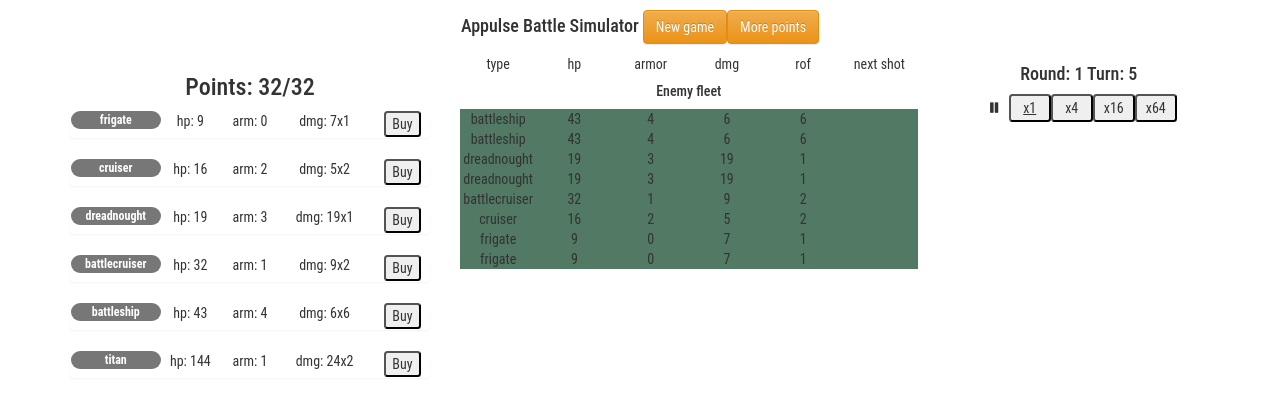
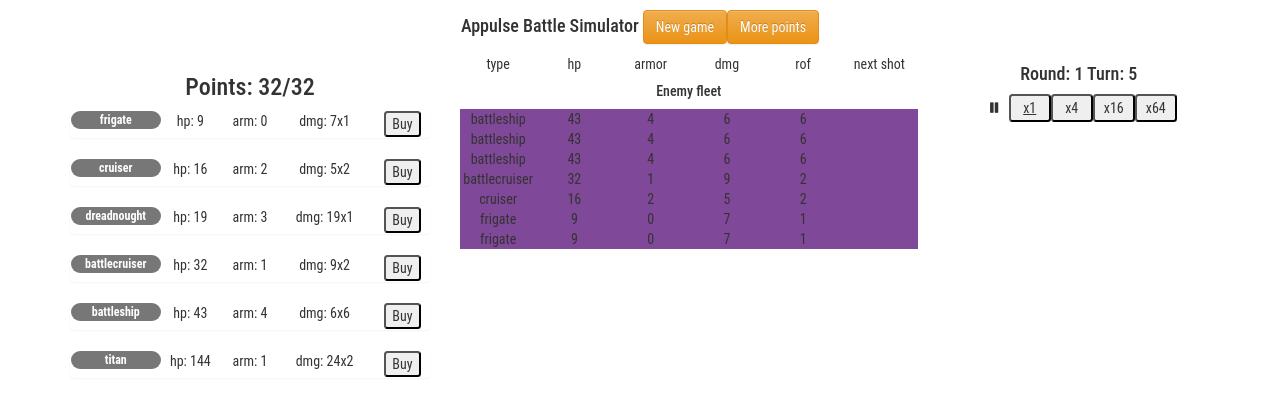
Before and after one commit to gapak/appulsim, a React (Create React App) app: page / in a window 1280 px wide. Shown: the top 416 px of the page. Built offline with nearby package versions, Linux system fonts and the light colour scheme.

Commit message:
finishing touches

```diff
--- a/src/App.js
+++ b/src/App.js
@@ -197,7 +197,7 @@ class App extends Component {
                                         <button className={(_.sum(_.values(this.state.player_fleet)) > 0 || true ? 'btn btn-danger' : 'btn btn-danger disabled')}
                                                 onClick={() => {
                                                     let battle = this.state.in_battle_fleets;
-                                                    battle[this.state.player_name] = {player: this.state.player_name, color: this.state.player_color, fleet: sortFleet(this.state.player_fleet)};
+                                                    battle[this.state.player_name] = {player: this.state.player_name, color: this.state.player_color, ships: sortFleet(this.state.player_fleet)};
                                                     this.setState({
                                                         in_battle_fleets: battle,
                                                         player_fleet: [],
@@ -220,7 +220,7 @@ class App extends Component {
                                 { _.map(_.values(this.state.in_battle_fleets), (fleet, key) =>
                                     <div key={key}>
                                         <h5>{fleet.player} fleet</h5>
-                                        {_.map(fleet.fleet, (ship, key) =>
+                                        {_.map(fleet.ships, (ship, key) =>
                                             <div key={key} style={{backgroundColor: ship.color, opacity: (ship.hp > 0 ? 1 : 0.5)}} className="flex-element flex-container-row slim">
                                                 <div className="flex-element slim">{ship.type}</div>
                                                 <div className="flex-element slim">{ship.hp}</div>
--- a/src/game/fleets.js
+++ b/src/game/fleets.js
@@ -5,38 +5,38 @@ import {default_points} from '../game/default_state';
 
 export const fleets = [
 
-    {player: 'dark',        color: '#555555', fleet: {frigate: 0, cruiser: 0, battlecruiser: 0, dreadnought: 0, battleship: 0, titan: 2}},
-    {player: 'grey2',       color: '#888888', fleet: {frigate: 0, cruiser: 0, battlecruiser: 0, dreadnought: 0, battleship: 4, titan: 0}},
-    {player: 'grey3',       color: '#aaaaaa', fleet: {frigate: 0, cruiser: 0, battlecruiser: 0, dreadnought: 8, battleship: 0, titan: 0}},
-    {player: 'grey4',       color: '#bbbbbb', fleet: {frigate: 0, cruiser: 0, battlecruiser: 8, dreadnought: 0, battleship: 0, titan: 0}},
-    {player: 'grey5',       color: '#cccccc', fleet: {frigate: 0, cruiser: 16, battlecruiser: 0, dreadnought: 0, battleship: 0, titan: 0}},
-    {player: 'grey6',       color: '#eeeeee', fleet: {frigate: 32, cruiser: 0, battlecruiser: 0, dreadnought: 0, battleship: 0, titan: 0}},
+    {player: 'dark',        color: '#555555', ships: {frigate: 0, cruiser: 0, battlecruiser: 0, dreadnought: 0, battleship: 0, titan: 2}},
+    {player: 'grey2',       color: '#888888', ships: {frigate: 0, cruiser: 0, battlecruiser: 0, dreadnought: 0, battleship: 4, titan: 0}},
+    {player: 'grey3',       color: '#aaaaaa', ships: {frigate: 0, cruiser: 0, battlecruiser: 0, dreadnought: 8, battleship: 0, titan: 0}},
+    {player: 'grey4',       color: '#bbbbbb', ships: {frigate: 0, cruiser: 0, battlecruiser: 8, dreadnought: 0, battleship: 0, titan: 0}},
+    {player: 'grey5',       color: '#cccccc', ships: {frigate: 0, cruiser: 16, battlecruiser: 0, dreadnought: 0, battleship: 0, titan: 0}},
+    {player: 'grey6',       color: '#eeeeee', ships: {frigate: 32, cruiser: 0, battlecruiser: 0, dreadnought: 0, battleship: 0, titan: 0}},
 
 
-//{player: 'another_blue',color: '#33ffee', fleet: {frigate: 16, cruiser: 0, battlecruiser: 4, dreadnought: 0, battleship: 0, titan: 0}},
+//{player: 'another_blue',color: '#33ffee', ships: {frigate: 16, cruiser: 0, battlecruiser: 4, dreadnought: 0, battleship: 0, titan: 0}},
     ///*
 
-    {player: 'blue',        color: '#aaaaff', fleet: {frigate: 0, cruiser: 0, battlecruiser: 0, dreadnought: 4, battleship: 2, titan: 0}},
-    {player: 'magenta1',    color: '#ee77ee', fleet: {frigate: 0, cruiser: 0, battlecruiser: 4, dreadnought: 0, battleship: 2, titan: 0}},
-    {player: 'magenta2',    color: '#ffaaff', fleet: {frigate: 0, cruiser: 8, battlecruiser: 0, dreadnought: 0, battleship: 2, titan: 0}},
-    {player: 'green',       color: '#aaffaa', fleet: {frigate: 16, cruiser: 0, battlecruiser: 0, dreadnought: 0, battleship: 2, titan: 0}},
-    {player: 'deep_blue',   color: '#88bbbb', fleet: {frigate: 0, cruiser: 0, battlecruiser: 4, dreadnought: 4, battleship: 0, titan: 0}},
-    {player: 'light_blue',  color: '#aaffff', fleet: {frigate: 0, cruiser: 8, battlecruiser: 0, dreadnought: 4, battleship: 0, titan: 0}},
-    {player: 'another_blue',color: '#33ffee', fleet: {frigate: 0, cruiser: 8, battlecruiser: 4, dreadnought: 0, battleship: 0, titan: 0}},
-    {player: 'yellow',      color: '#ffffaa', fleet: {frigate: 16, cruiser: 0, battlecruiser: 0, dreadnought: 4, battleship: 0, titan: 0}},
-    {player: 'dark_red',    color: '#ee8888', fleet: {frigate: 16, cruiser: 0, battlecruiser: 4, dreadnought: 0, battleship: 0, titan: 0}},
-    {player: 'red',         color: '#ffaaaa', fleet: {frigate: 16, cruiser: 8, battlecruiser: 0, dreadnought: 0, battleship: 0, titan: 0}},
+    {player: 'blue',        color: '#aaaaff', ships: {frigate: 0, cruiser: 0, battlecruiser: 0, dreadnought: 4, battleship: 2, titan: 0}},
+    {player: 'magenta1',    color: '#ee77ee', ships: {frigate: 0, cruiser: 0, battlecruiser: 4, dreadnought: 0, battleship: 2, titan: 0}},
+    {player: 'magenta2',    color: '#ffaaff', ships: {frigate: 0, cruiser: 8, battlecruiser: 0, dreadnought: 0, battleship: 2, titan: 0}},
+    {player: 'green',       color: '#aaffaa', ships: {frigate: 16, cruiser: 0, battlecruiser: 0, dreadnought: 0, battleship: 2, titan: 0}},
+    {player: 'deep_blue',   color: '#88bbbb', ships: {frigate: 0, cruiser: 0, battlecruiser: 4, dreadnought: 4, battleship: 0, titan: 0}},
+    {player: 'light_blue',  color: '#aaffff', ships: {frigate: 0, cruiser: 8, battlecruiser: 0, dreadnought: 4, battleship: 0, titan: 0}},
+    {player: 'another_blue',color: '#33ffee', ships: {frigate: 0, cruiser: 8, battlecruiser: 4, dreadnought: 0, battleship: 0, titan: 0}},
+    {player: 'yellow',      color: '#ffffaa', ships: {frigate: 16, cruiser: 0, battlecruiser: 0, dreadnought: 4, battleship: 0, titan: 0}},
+    {player: 'dark_red',    color: '#ee8888', ships: {frigate: 16, cruiser: 0, battlecruiser: 4, dreadnought: 0, battleship: 0, titan: 0}},
+    {player: 'red',         color: '#ffaaaa', ships: {frigate: 16, cruiser: 8, battlecruiser: 0, dreadnought: 0, battleship: 0, titan: 0}},
 
-    {player: 'white',       color: '#efefef', fleet: {frigate: 8, cruiser: 4, battlecruiser: 1, dreadnought: 1, battleship: 1, titan: 0}},
+    {player: 'white',       color: '#efefef', ships: {frigate: 8, cruiser: 4, battlecruiser: 1, dreadnought: 1, battleship: 1, titan: 0}},
 
-    {player: 'gapak',       color: '#0ba00d', fleet: {frigate: 6, cruiser: 5, battlecruiser: 1, dreadnought: 2, battleship: 1, titan: 0}},
-    {player: '4epen',       color: '#81D5BD', fleet: {frigate: 12, cruiser: 2, battlecruiser: 0, dreadnought: 0, battleship: 2, titan: 0}},
-    {player: 'roilegan',    color: '#aaaa42', fleet: {frigate: 8, cruiser: 2, battlecruiser: 1, dreadnought: 0, battleship: 0, titan: 1}},
-    {player: 'naddyson',    color: '#00ffff', fleet: {frigate: 6, cruiser: 1, battlecruiser: 0, dreadnought: 2, battleship: 0, titan: 1}},
-    {player: 'merkulov',    color: 'purple',  fleet: {frigate: 8, cruiser: 0, battlecruiser: 2, dreadnought: 0, battleship: 0, titan: 1}},
-    {player: 'lojmax',      color: '#ff00ff', fleet: {frigate: 4, cruiser: 2, battlecruiser: 1, dreadnought: 1, battleship: 0, titan: 1}},
-    {player: 'aldekein',    color: '#aa66bb', fleet: {frigate: 0, cruiser: 4, battlecruiser: 0, dreadnought: 0, battleship: 3, titan: 0}},
-    {player: 'Mira',        color: '#0ABAB5', fleet: {frigate: 0, cruiser: 0, battlecruiser: 3, dreadnought: 1, battleship: 0, titan: 1}},
+    {player: 'gapak',       color: '#0ba00d', ships: {frigate: 6, cruiser: 5, battlecruiser: 1, dreadnought: 2, battleship: 1, titan: 0}},
+    {player: '4epen',       color: '#81D5BD', ships: {frigate: 12, cruiser: 2, battlecruiser: 0, dreadnought: 0, battleship: 2, titan: 0}},
+    {player: 'roilegan',    color: '#aaaa42', ships: {frigate: 8, cruiser: 2, battlecruiser: 1, dreadnought: 0, battleship: 0, titan: 1}},
+    {player: 'naddyson',    color: '#00ffff', ships: {frigate: 6, cruiser: 1, battlecruiser: 0, dreadnought: 2, battleship: 0, titan: 1}},
+    {player: 'merkulov',    color: 'purple',  ships: {frigate: 8, cruiser: 0, battlecruiser: 2, dreadnought: 0, battleship: 0, titan: 1}},
+    {player: 'lojmax',      color: '#ff00ff', ships: {frigate: 4, cruiser: 2, battlecruiser: 1, dreadnought: 1, battleship: 0, titan: 1}},
+    {player: 'aldekein',    color: '#aa66bb', ships: {frigate: 0, cruiser: 4, battlecruiser: 0, dreadnought: 0, battleship: 3, titan: 0}},
+    {player: 'Mira',        color: '#0ABAB5', ships: {frigate: 0, cruiser: 0, battlecruiser: 3, dreadnought: 1, battleship: 0, titan: 1}},
     //*/
 
 ];
@@ -56,7 +56,7 @@ export const getFleets = () => {
 export const getFleet = (fleet) => {
   //  console.log('getFleet', fleet);
     let ships = [];
-        _.each(fleet.fleet, (ship_count, ship_name) => {
+        _.each(fleet.ships, (ship_count, ship_name) => {
             for (let i = 0; i < ship_count; i++) {
                 ships.push(getShip(ship_name, fleet));
             }
@@ -68,7 +68,7 @@ export const getBattle = () => {
     let in_battle_fleets = [];
     _.each(fleets, (fleet) => {
         let builded_fleet = _.clone(fleet);
-        builded_fleet.fleet = getFleet(builded_fleet);
+        builded_fleet.ships = getFleet(builded_fleet);
         in_battle_fleets[fleet.player] = builded_fleet;
     });
  //   console.log(in_battle_fleets);
@@ -79,28 +79,30 @@ export const getRendomBattle = () => {
     let in_battle_fleets = [];
     let fleet = _.sample(fleets);
     let builded_fleet = _.clone(fleet);
-    builded_fleet.fleet = getFleet(builded_fleet);
+    builded_fleet.ships = getFleet(builded_fleet);
     in_battle_fleets[fleet.player] = builded_fleet;
 //   console.log(in_battle_fleets);
     return in_battle_fleets;
 };
 
 export const generateSingleEnemyFleet = () => {
-    let fleet = {player: 'Enemy', color: '#'+_.random(42, 99)+''+_.random(42, 99)+''+_.random(42, 99), fleet: []};
+    let fleet = {player: 'Enemy', color: '#'+_.random(42, 99)+''+_.random(42, 99)+''+_.random(42, 99), ships: []};
+
+    let ships_list = _.filter(_.keys(ships), (ship) => { return _.random(1, 5) !== 1; });
     let points = default_points;
 
     while(points > 0) {
-        let ship_key = _.sample(_.keys(ships));
-        if (ships[ship_key].points <= points && _.random(1, Math.ceil(1 + ships[ship_key].points/2)) === 1) {
-            points -= ships[ship_key].points;
-            fleet.fleet.push(getShip(ship_key, fleet));
+        let ship_key = _.sample(ships_list);
+        if (ships[ship_key].cost <= points && _.random(1, Math.ceil(1 + ships[ship_key].cost/2)) === 1) {
+            points -= ships[ship_key].cost;
+            fleet.ships.push(getShip(ship_key, fleet));
         }
     }
-    fleet.fleet = sortFleet(fleet.fleet);
+    fleet.ships = sortFleet(fleet.ships);
     return {'Enemy': fleet};
 };
 
 
 export const sortFleet = (fleet) => {
-    return _.orderBy(fleet, ['points', 'dmg'], ['desc', 'desc']);
+    return _.orderBy(fleet, ['cost', 'dmg'], ['desc', 'desc']);
 };
--- a/src/game/rules.js
+++ b/src/game/rules.js
@@ -12,20 +12,20 @@ export const rules = {
 
             _.forEach(_.keys(state.in_battle_fleets), (fleet_id) => {
 
-                state.in_battle_fleets[fleet_id].fleet = _.filter(state.in_battle_fleets[fleet_id].fleet, (ship) => { return ship.hp > 0; });
+                state.in_battle_fleets[fleet_id].ships = _.filter(state.in_battle_fleets[fleet_id].ships, (ship) => { return ship.hp > 0; });
 
-                _.forEach(_.keys(state.in_battle_fleets[fleet_id].fleet), (ship_id) => {
-                    state.in_battle_fleets[fleet_id].fleet[ship_id].fireAtFrame = state.frame + _.random(0, 59);
+                _.forEach(_.keys(state.in_battle_fleets[fleet_id].ships), (ship_id) => {
+                    state.in_battle_fleets[fleet_id].ships[ship_id].fireAtFrame = state.frame + _.random(0, 59);
                 });
 
-                if (state.in_battle_fleets[fleet_id].fleet.length < 1) {
+                if (state.in_battle_fleets[fleet_id].ships.length < 1) {
                     delete state.in_battle_fleets[fleet_id];
                 }
             });
 
             if (_.keys(state.in_battle_fleets).length === 1) {
                 let winner_fleet = _.sample(state.in_battle_fleets);
-                let points = _.sumBy(winner_fleet.fleet, function(ship) { return ship.hp > 0 ? ship.points : 0; });
+                let points = _.sumBy(winner_fleet.ships, function(ship) { return ship.hp > 0 ? ship.cost : 0; });
 
                 state.messages.unshift({
                     background: "white",
@@ -43,7 +43,7 @@ export const rules = {
 
             _.forEach(_.keys(state.in_battle_fleets), (fleet_id) => {
                 let fleet = state.in_battle_fleets[fleet_id];
-                ships_list = ships_list.concat(_.filter(fleet.fleet, function(ship) { return (ship.fireAtFrame === state.frame && ship.hp > 0); }));
+                ships_list = ships_list.concat(_.filter(fleet.ships, function(ship) { return (ship.fireAtFrame === state.frame && ship.hp > 0); }));
             });
 
             let ships_order = _.shuffle(ships_list);
@@ -52,8 +52,8 @@ export const rules = {
 
             ships_order.forEach((ship, bad_id) => {
                 let player_id = ship.player;
-                let ship_id = _.indexOf(state.in_battle_fleets[player_id].fleet, ship);
-                state.in_battle_fleets[player_id].fleet[ship_id].fireAtFrame = false;
+                let ship_id = _.indexOf(state.in_battle_fleets[player_id].ships, ship);
+                state.in_battle_fleets[player_id].ships[ship_id].fireAtFrame = false;
                 if (ship.hp < 1) return false;
 
                 for (let i = 0; i < ship.rof; i++) {
@@ -61,13 +61,13 @@ export const rules = {
 
                     if (target !== false) {
                         let opponent_id = target.player;
-                        let target_id = _.indexOf(state.in_battle_fleets[opponent_id].fleet, target);
+                        let target_id = _.indexOf(state.in_battle_fleets[opponent_id].ships, target);
                      //   console.log(target);
                         let dmg = ship.dmg - target.armor;
-                        state.in_battle_fleets[opponent_id].fleet[target_id].hp -= dmg;
+                        state.in_battle_fleets[opponent_id].ships[target_id].hp -= dmg;
                         state.messages.unshift({
-                            background: "linear-gradient(to right, " + state.in_battle_fleets[player_id].fleet[ship_id].color + " , " + state.in_battle_fleets[opponent_id].color + ")",
-                            text: ship.type + " shot to " + state.in_battle_fleets[opponent_id].fleet[target_id].type + " and deal " + dmg});
+                            background: "linear-gradient(to right, " + state.in_battle_fleets[player_id].ships[ship_id].color + " , " + state.in_battle_fleets[opponent_id].color + ")",
+                            text: ship.type + " shot to " + state.in_battle_fleets[opponent_id].ships[target_id].type + " and deal " + dmg});
                     }
                 }
 
@@ -80,7 +80,7 @@ export const rules = {
 
 
 function findTarget(state, player) {
-    let fleets_list = _.filter(_.values(state.in_battle_fleets), function(fleet) { return _.filter(fleet.fleet, (ship) =>  { return (ship.player !== player && ship.hp > 0); }).length > 0; });
+    let fleets_list = _.filter(_.values(state.in_battle_fleets), function(fleet) { return _.filter(fleet.ships, (ship) =>  { return (ship.player !== player && ship.hp > 0); }).length > 0; });
 
   //  console.log("findTarget", player, fleets_list, state.in_battle_fleets);
 
@@ -90,8 +90,8 @@ function findTarget(state, player) {
 
     let fleet = _.sample(fleets_list);// state.in_battle_fleets[fleet_id];
 
-    _.forEach(_.keys(fleet.fleet), (ship_id) => {
-        let ship = state.in_battle_fleets[fleet.player].fleet[ship_id];
+    _.forEach(_.keys(fleet.ships), (ship_id) => {
+        let ship = state.in_battle_fleets[fleet.player].ships[ship_id];
         if (ship.player !== player && ship.hp > 0) {
             targets.push(ship);
         }
--- a/src/game/ships.js
+++ b/src/game/ships.js
@@ -3,28 +3,28 @@ import _ from 'lodash';
 
 
 export const ships_old = { // old
-    frigate:    {points: 1, hp: 6, armor: 0, dmg: 5, rof: 1},
-    cruiser:     {points: 2, hp: 9, armor: 1, dmg: 6, rof: 2},
-    dreadnought:    {points: 4, hp: 19, armor: 2, dmg: 10, rof: 2},
-    battleship: {points: 8, hp: 24, armor: 4, dmg: 6, rof: 4},
-    titan:      {points: 16, hp: 144, armor: 1, dmg: 24, rof: 2},
+    frigate:    {cost: 1, hp: 6, armor: 0, dmg: 5, rof: 1},
+    cruiser:     {cost: 2, hp: 9, armor: 1, dmg: 6, rof: 2},
+    dreadnought:    {cost: 4, hp: 19, armor: 2, dmg: 10, rof: 2},
+    battleship: {cost: 8, hp: 24, armor: 4, dmg: 6, rof: 4},
+    titan:      {cost: 16, hp: 144, armor: 1, dmg: 24, rof: 2},
 };
 
 export const ships_rebalanced = {  // rebalanced
-    frigate:    {points: 1, hp: 8,    armor: 0, dmg: 6,  rof: 1},
-    cruiser:     {points: 2, hp: 13,   armor: 2, dmg: 6,  rof: 2},
-    dreadnought:    {points: 4, hp: 21,   armor: 3, dmg: 15, rof: 1},
-    battleship: {points: 8, hp: 36,   armor: 5, dmg: 7,  rof: 4},
-    titan:      {points: 16, hp: 144, armor: 1, dmg: 24, rof: 2},
+    frigate:    {cost: 1, hp: 8,    armor: 0, dmg: 6,  rof: 1},
+    cruiser:     {cost: 2, hp: 13,   armor: 2, dmg: 6,  rof: 2},
+    dreadnought:    {cost: 4, hp: 21,   armor: 3, dmg: 15, rof: 1},
+    battleship: {cost: 8, hp: 36,   armor: 5, dmg: 7,  rof: 4},
+    titan:      {cost: 16, hp: 144, armor: 1, dmg: 24, rof: 2},
 };
 
 export const ships_classic = { // classic
-    frigate:       {points: 1, hp: 8,    armor: 0, dmg: 7,  rof: 1},
-    cruiser:       {points: 2, hp: 16,   armor: 2, dmg: 6,  rof: 2},
-    dreadnought:   {points: 4, hp: 21,   armor: 3, dmg: 18, rof: 1},
-    battlecruiser: {points: 4, hp: 34,   armor: 1, dmg: 9,  rof: 2},
-    battleship:    {points: 8, hp: 39,   armor: 5, dmg: 8,  rof: 4},
-    titan:         {points: 16, hp: 144, armor: 1, dmg: 24, rof: 2},
+    frigate:       {cost: 1, hp: 8,    armor: 0, dmg: 7,  rof: 1},
+    cruiser:       {cost: 2, hp: 16,   armor: 2, dmg: 6,  rof: 2},
+    dreadnought:   {cost: 4, hp: 21,   armor: 3, dmg: 18, rof: 1},
+    battlecruiser: {cost: 4, hp: 34,   armor: 1, dmg: 9,  rof: 2},
+    battleship:    {cost: 8, hp: 39,   armor: 5, dmg: 8,  rof: 4},
+    titan:         {cost: 16, hp: 144, armor: 1, dmg: 24, rof: 2},
 };
 
 
@@ -49,12 +49,12 @@ export const ships_classic = { // classic
 
 
 export const ships = { // new slow battles
-    frigate:       {points: 1, hp: 9,    armor: 0, dmg: 7,  rof: 1},
-    cruiser:       {points: 2, hp: 16,   armor: 2, dmg: 5,  rof: 2},
-    dreadnought:   {points: 4, hp: 19,   armor: 3, dmg: 19, rof: 1},
-    battlecruiser: {points: 4, hp: 32,   armor: 1, dmg: 9,  rof: 2},
-    battleship:    {points: 8, hp: 43,   armor: 4, dmg: 6,  rof: 6},
-    titan:         {points: 16, hp: 144, armor: 1, dmg: 24, rof: 2},
+    frigate:       {cost: 1, hp: 9,    armor: 0, dmg: 7,  rof: 1},
+    cruiser:       {cost: 2, hp: 16,   armor: 2, dmg: 5,  rof: 2},
+    dreadnought:   {cost: 4, hp: 19,   armor: 3, dmg: 19, rof: 1},
+    battlecruiser: {cost: 4, hp: 32,   armor: 1, dmg: 9,  rof: 2},
+    battleship:    {cost: 8, hp: 43,   armor: 4, dmg: 6,  rof: 6},
+    titan:         {cost: 16, hp: 144, armor: 1, dmg: 24, rof: 2},
 };
 
 export const getShip = (ship_name, fleet) => {
```
